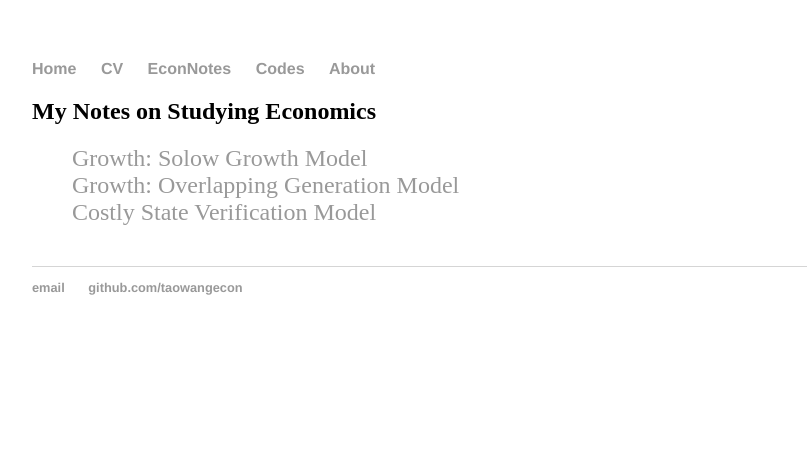
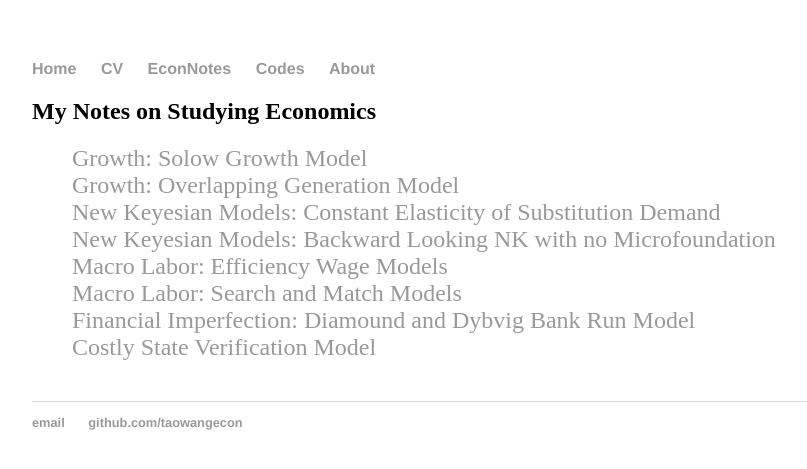
Before and after one commit to iworld1991/TaoWangEcon.github.io, a Jekyll site: the page built from blog/index.html, in a window 1280 px wide. Shown: the top 469 px of the page, without its empty margins (160-967 px from the left). Built offline with Jekyll 4.4.1, drawn with Linux system fonts in a browser that asks for light colours.

Commit message:
Update index.html

```diff
--- a/blog/index.html
+++ b/blog/index.html
@@ -6,7 +6,11 @@ title: My Notes on Studying Economics
         <ul class="posts">
         <li> <a href = /notes/GR1_SolowModel.pdf>Growth: Solow Growth Model</a></li>
         <li> <a href = /notes/GR2B_OLG.pdf>Growth: Overlapping Generation Model</a></li>
-
+	<li> <a href = /notes/NK1CES.pdf>New Keyesian Models: Constant Elasticity of Substitution Demand</a></li>
+	<li> <a href = /notes/NK2NKModel.pdf>New Keyesian Models: Backward Looking NK with no Microfoundation</a></li>
+	<li> <a href = /notes/LB1EffWage.pdf>Macro Labor: Efficiency Wage Models</a></li>
+        <li> <a href = /notes/LB2SearchMatch.pdf>Macro Labor: Search and Match Models</a></li>
+	<li> <a href = /notes/LB2SearchMatch.pdf>Financial Imperfection: Diamound and Dybvig Bank Run Model</a></li>
 	  {% for post in site.posts %}
 	    <li><a href="{{ post.url }}" title="{{ post.title }}">{{ post.title }}</a></li>
 	  {% endfor %}
```
